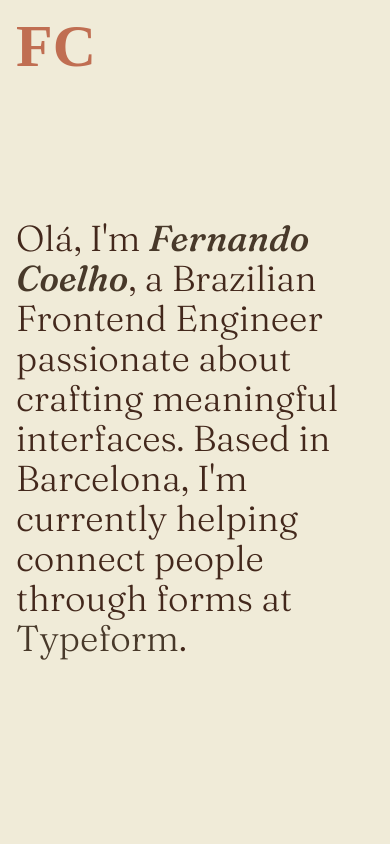
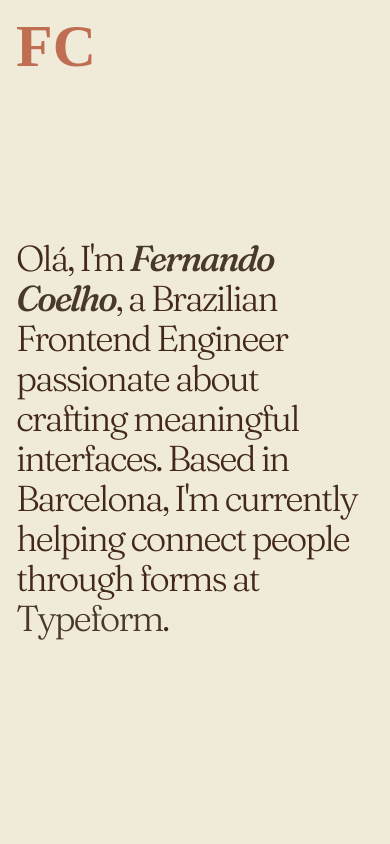
Before and after one commit to omninando/omninando.github.io, a React (Vite) app: page / in a window 390 px wide. Shown: the top 844 px of the page. Built offline with nearby package versions, Linux system fonts and the light colour scheme; a web font is replaced by a local one.

Commit message:
feat: update letter spacing on mobile

```diff
--- a/src/components/hero.tsx
+++ b/src/components/hero.tsx
@@ -15,7 +15,7 @@
   return (
     <section className="hero flex justify-center align-center w-full h-full p-4 md:p-0">
       <div className="hero-content w-full md:max-w-[90%] h-[100vh] flex flex-col justify-center">
-        <p className="message md:max-w-[80%] font-serif font-light text-4xl md:text-6xl md:tracking-tight">
+        <p className="message md:max-w-[80%] font-serif font-light text-4xl md:text-6xl tracking-[-2.1px] md:tracking-tight">
           Olá, I'm{' '}
           <span className="name italic font-medium">Fernando Coelho</span>, a
           Brazilian Frontend Engineer passionate about crafting meaningful
```
